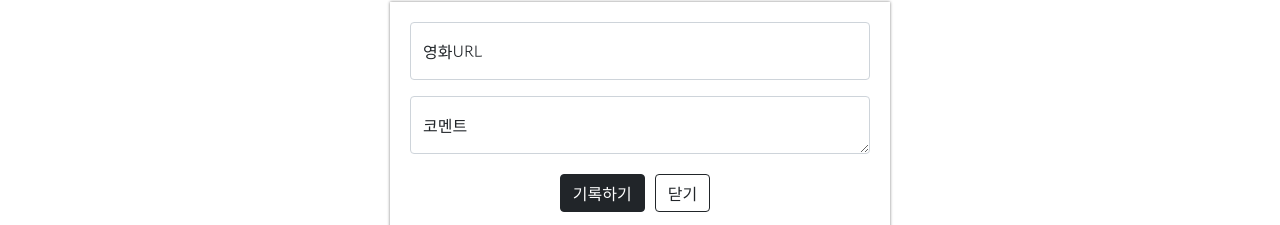
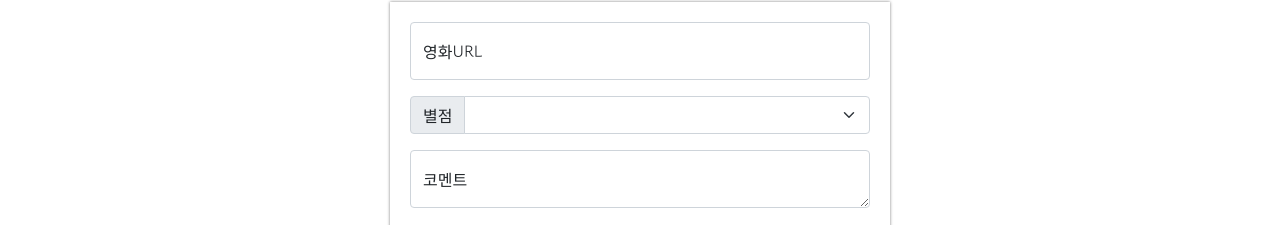
Before and after one commit to cchanaaa/mypage, a plain HTML site: page index.html in a window 1280 px wide. Shown: the part 268-493 px from the top of the page. Drawn offline with nearby package versions, Linux system fonts and the light colour scheme.

Commit message:
Update index.html

```diff
--- a/index.html
+++ b/index.html
@@ -97,6 +97,17 @@
             <input type="email" class="form-control" id="floatingInput" placeholder="name@example.com">
             <label for="floatingInput">영화URL</label>
           </div>
+          <div class="input-group mb-3">
+            <label class="input-group-text" for="inputGroupSelect01">별점</label>
+            <select class="form-select" id="inputGroupSelect01">
+              <option selected></option>
+              <option value="1">⭐</option>
+              <option value="2">⭐⭐</option>
+              <option value="3">⭐⭐⭐</option>
+              <option value="4">⭐⭐⭐⭐</option>
+              <option value="5">⭐⭐⭐⭐⭐</option>
+            </select>
+          </div>
           <div class="form-floating">
             <textarea class="form-control" placeholder="Leave a comment here" id="floatingTextarea"></textarea>
             <label for="floatingTextarea">코멘트</label>
```
